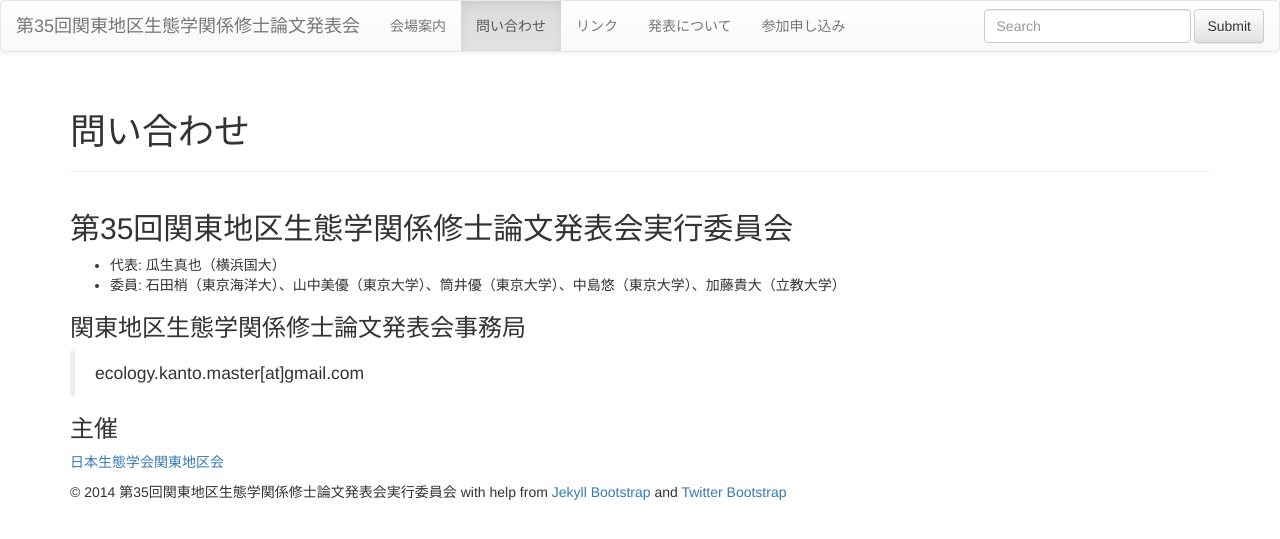
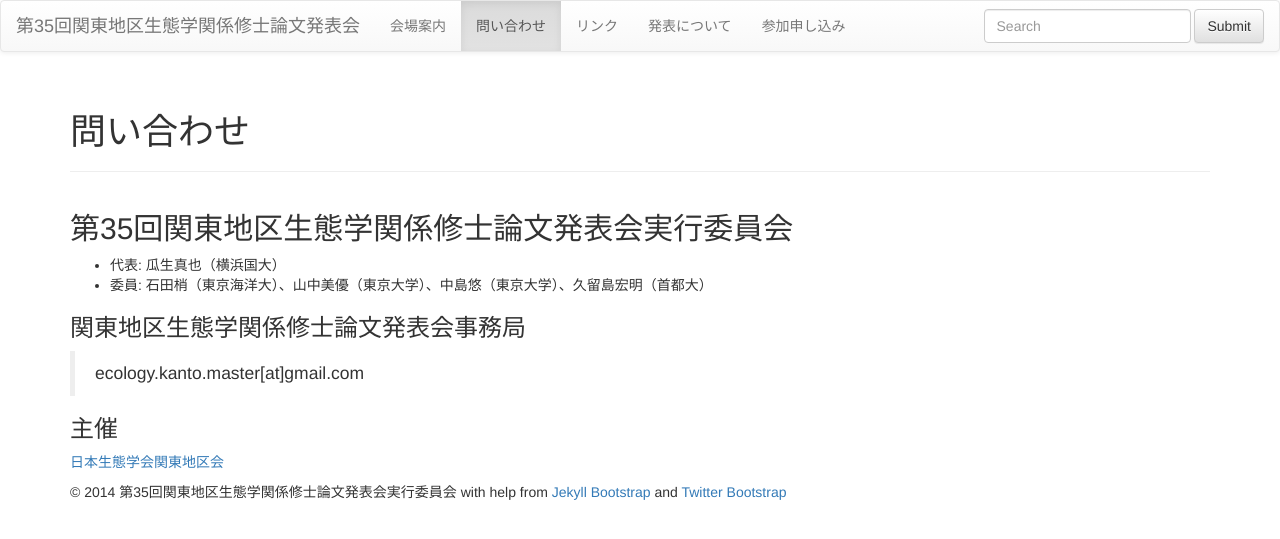
Before and after one commit to esj-kantomaster/esj-kantomaster.github.io, a Jekyll site: the page built from contact.md, in a window 1280 px wide. Shown: the top 539 px of the page. Built offline with Jekyll 4.4.1, drawn with Linux system fonts in a browser that asks for light colours; nearby versions of some CDN libraries; library files that are not in the unit come from our copies.

Commit message:
ファイルを移動

```diff
--- a/contact.md
+++ b/contact.md
@@ -9,7 +9,7 @@ group: navigation
 ## 第35回関東地区生態学関係修士論文発表会実行委員会
 
 * 代表: 瓜生真也（横浜国大）
-* 委員: 石田梢（東京海洋大）、山中美優（東京大学）、筒井優（東京大学）、中島悠（東京大学）、加藤貴大（立教大学）
+* 委員: 石田梢（東京海洋大）、山中美優（東京大学）、中島悠（東京大学）、久留島宏明（首都大）
 
 ### 関東地区生態学関係修士論文発表会事務局
 
```
Also changed, not shown: log.md (deleted, +0 -19 lines), 1 other file.
